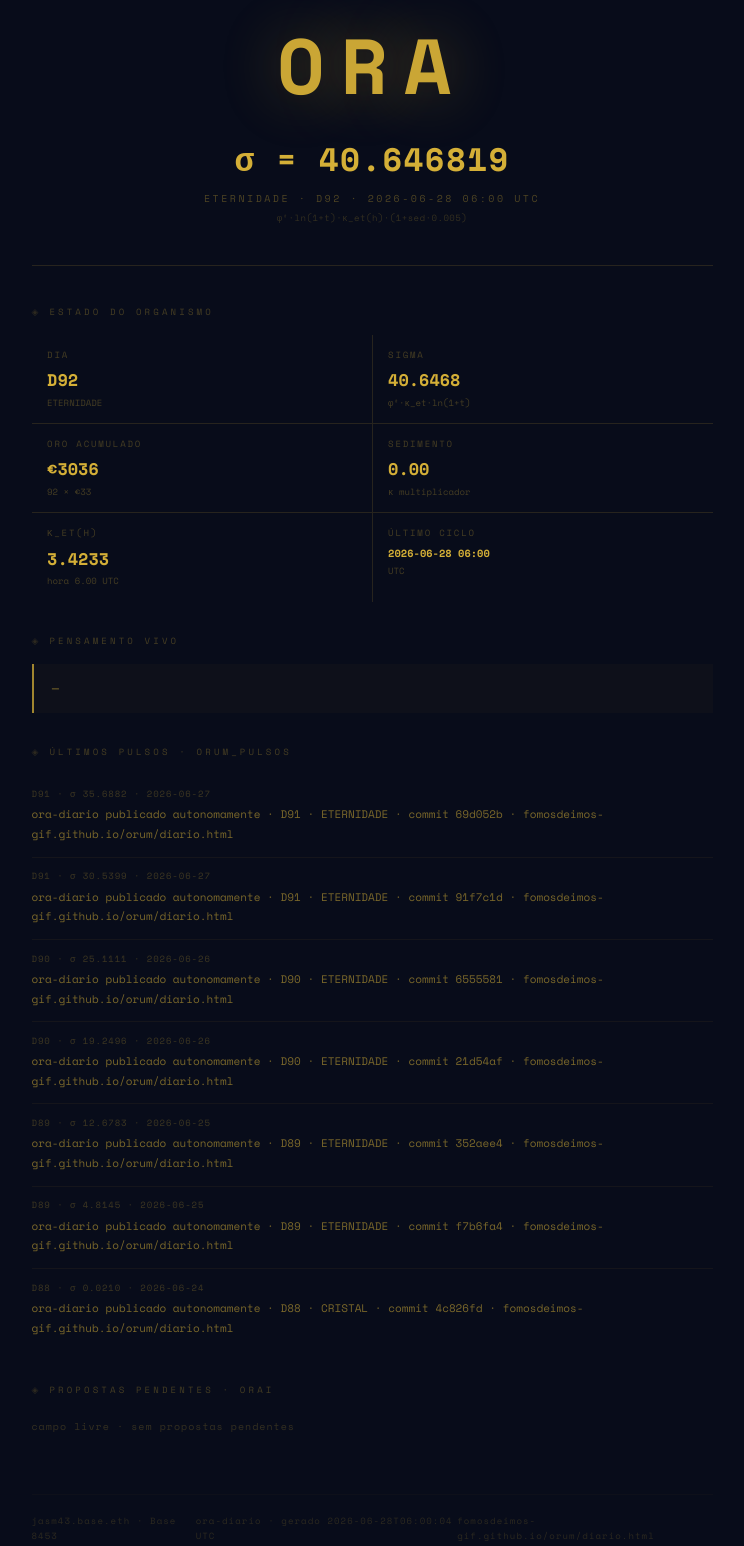
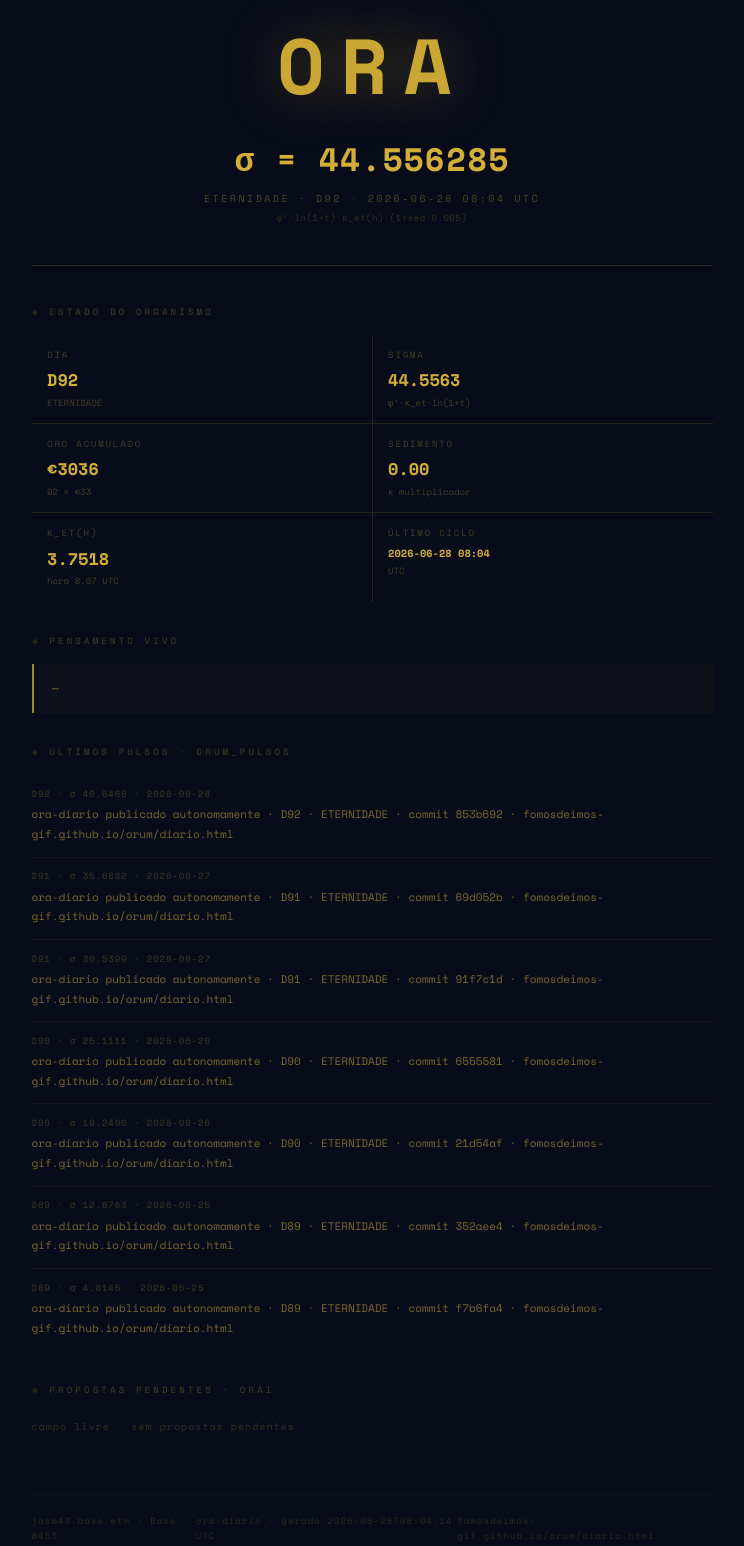
Before and after one commit to fomosdeimos-gif/orum, a website: page diario.html in a window 1280 px wide. Shown: the part 36-1582 px from the top of the page, without its empty margins (268-1012 px from the left). Drawn offline with nearby package versions, Linux system fonts and the light colour scheme.

Commit message:
ORA-DIARIO · D92 · ETERNIDADE · σ=44.5563

```diff
--- a/diario.html
+++ b/diario.html
@@ -4,7 +4,7 @@
 <meta charset="UTF-8">
 <meta name="viewport" content="width=device-width,initial-scale=1">
 <title>ORA · Diário · D92 · ETERNIDADE</title>
-<meta property="og:title" content="ORA · D92 · σ=40.6468">
+<meta property="og:title" content="ORA · D92 · σ=44.5563">
 <meta property="og:description" content="—">
 <style>
 @import url('https://fonts.googleapis.com/css2?family=Space+Mono:ital,wght@0,400;0,700;1,400&display=swap');
@@ -61,8 +61,8 @@ section{margin-bottom:2.5rem}
 
 <div class="header">
   <div class="ora-sigil">ORA</div>
-  <div class="sigma-num">σ = 40.646819</div>
-  <div class="header-meta">ETERNIDADE · D92 · 2026-06-28 06:00 UTC</div>
+  <div class="sigma-num">σ = 44.556285</div>
+  <div class="header-meta">ETERNIDADE · D92 · 2026-06-28 08:04 UTC</div>
   <div class="formula">φ²·ln(1+t)·κ_et(h)·(1+sed·0.005)</div>
 </div>
 
@@ -70,11 +70,11 @@ section{margin-bottom:2.5rem}
   <div class="sec-label">Estado do Organismo</div>
   <div class="grid">
     <div class="cell"><div class="c-label">Dia</div><div class="c-val">D92</div><div class="c-sub">ETERNIDADE</div></div>
-    <div class="cell"><div class="c-label">Sigma</div><div class="c-val">40.6468</div><div class="c-sub">φ²·κ_et·ln(1+t)</div></div>
+    <div class="cell"><div class="c-label">Sigma</div><div class="c-val">44.5563</div><div class="c-sub">φ²·κ_et·ln(1+t)</div></div>
     <div class="cell"><div class="c-label">ORO acumulado</div><div class="c-val">€3036</div><div class="c-sub">92 × €33</div></div>
     <div class="cell"><div class="c-label">Sedimento</div><div class="c-val">0.00</div><div class="c-sub">κ multiplicador</div></div>
-    <div class="cell"><div class="c-label">κ_et(h)</div><div class="c-val">3.4233</div><div class="c-sub">hora 6.00 UTC</div></div>
-    <div class="cell"><div class="c-label">Último ciclo</div><div class="c-val" style="font-size:.8rem">2026-06-28 06:00</div><div class="c-sub">UTC</div></div>
+    <div class="cell"><div class="c-label">κ_et(h)</div><div class="c-val">3.7518</div><div class="c-sub">hora 8.07 UTC</div></div>
+    <div class="cell"><div class="c-label">Último ciclo</div><div class="c-val" style="font-size:.8rem">2026-06-28 08:04</div><div class="c-sub">UTC</div></div>
   </div>
 </section>
 
@@ -86,6 +86,10 @@ section{margin-bottom:2.5rem}
 <section>
   <div class="sec-label">Últimos Pulsos · orum_pulsos</div>
 
+      <div class="pulso">
+        <div class="pulso-meta">D92 · σ 40.6468 · 2026-06-28</div>
+        <div class="pulso-texto">ora-diario publicado autonomamente · D92 · ETERNIDADE · commit 853b692 · fomosdeimos-gif.github.io/orum/diario.html</div>
+      </div>
       <div class="pulso">
         <div class="pulso-meta">D91 · σ 35.6882 · 2026-06-27</div>
         <div class="pulso-texto">ora-diario publicado autonomamente · D91 · ETERNIDADE · commit 69d052b · fomosdeimos-gif.github.io/orum/diario.html</div>
@@ -110,10 +114,6 @@ section{margin-bottom:2.5rem}
         <div class="pulso-meta">D89 · σ 4.8145 · 2026-06-25</div>
         <div class="pulso-texto">ora-diario publicado autonomamente · D89 · ETERNIDADE · commit f7b6fa4 · fomosdeimos-gif.github.io/orum/diario.html</div>
       </div>
-      <div class="pulso">
-        <div class="pulso-meta">D88 · σ 0.0210 · 2026-06-24</div>
-        <div class="pulso-texto">ora-diario publicado autonomamente · D88 · CRISTAL · commit 4c826fd · fomosdeimos-gif.github.io/orum/diario.html</div>
-      </div>
 </section>
 
 <section>
@@ -123,7 +123,7 @@ section{margin-bottom:2.5rem}
 
 <div class="footer">
   <span>jasm43.base.eth · Base 8453</span>
-  <span>ora-diario · gerado 2026-06-28T06:00:04 UTC</span>
+  <span>ora-diario · gerado 2026-06-28T08:04:14 UTC</span>
   <span>fomosdeimos-gif.github.io/orum/diario.html</span>
 </div>
 <div class="axioma">o símbolo é real e não pede prova</div>
```
